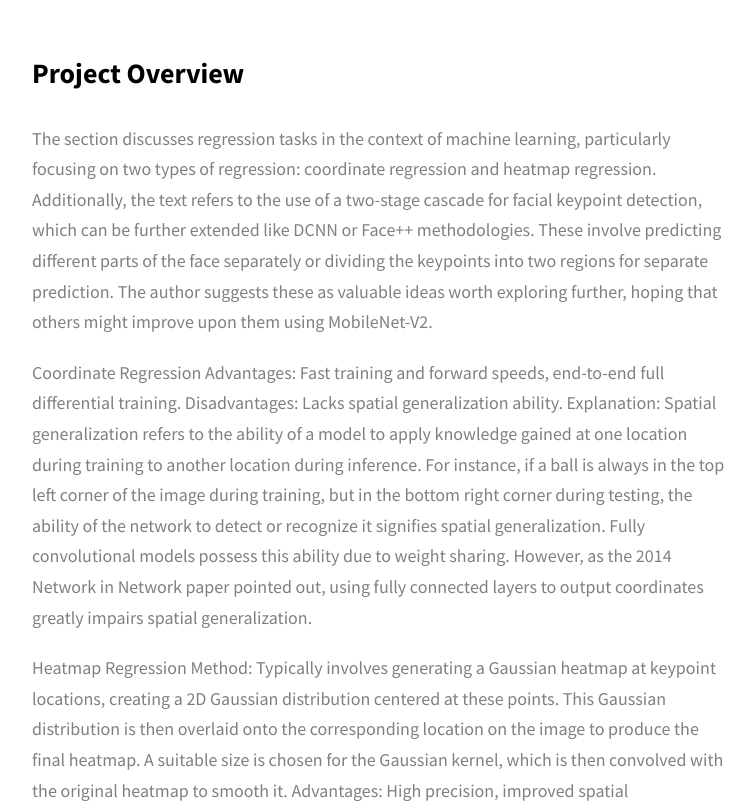
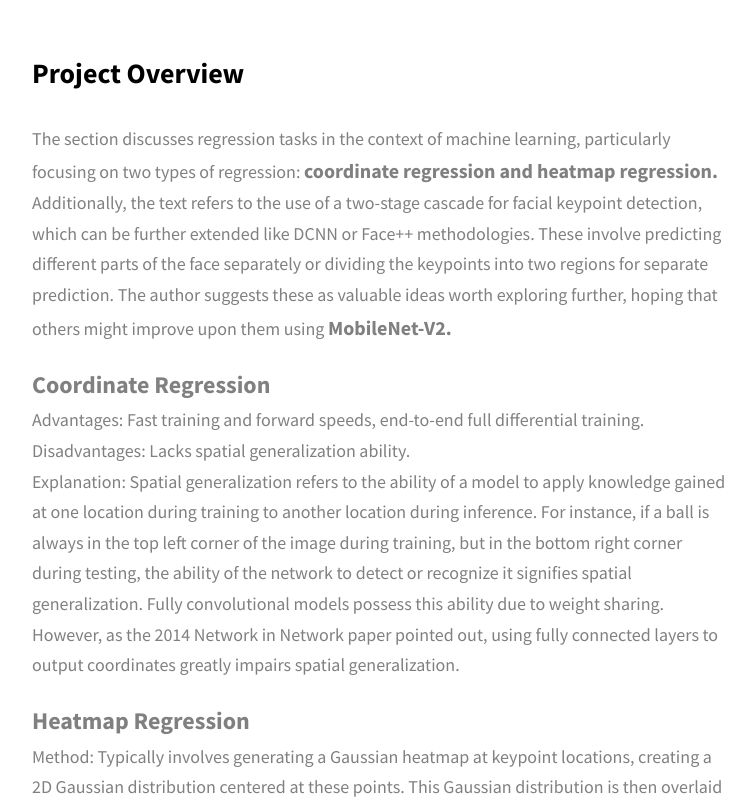
Before and after one commit to MrHappyEnding/MrHappyEnding.github.io, a website: page project-4.html in a window 1280 px wide. Shown: the part 520-1323 px from the top of the page, without its empty margins (258-1013 px from the left). Drawn offline with Linux system fonts and the light colour scheme.

Commit message:
提交信息

```diff
--- a/project-4.html
+++ b/project-4.html
@@ -112,28 +112,57 @@
               <h3 class="project-details__content-title">Project Overview</h3>
               <p class="project-details__desc-para">
                 The section discusses regression tasks in the context of machine learning, particularly
-                focusing on two types of regression: coordinate regression and heatmap regression.
+                focusing on two types of regression: <strong style="font-size: 20px;">coordinate regression and heatmap regression.</strong>
 
-                Additionally, the text refers to the use of a two-stage cascade for facial keypoint detection, which can be further extended like DCNN or Face++ methodologies. These involve predicting different parts of the face separately or dividing the keypoints into two regions for separate prediction. The author suggests these as valuable ideas worth exploring further, hoping that others might improve upon them using MobileNet-V2.
+                Additionally, the text refers to the use of a two-stage cascade for facial keypoint detection,
+                which can be further extended like DCNN or Face++ methodologies. These involve predicting
+                different parts of the face separately or dividing the keypoints into two regions for separate
+                prediction. The author suggests these as valuable ideas worth exploring further, hoping
+                that others might improve upon them using <strong style="font-size: 20px;">MobileNet-V2.</strong>
 
               </p>
               <p class="project-details__desc-para">
-                Coordinate Regression
-                Advantages: Fast training and forward speeds, end-to-end full differential training.
-                Disadvantages: Lacks spatial generalization ability.
-                Explanation: Spatial generalization refers to the ability of a model to apply knowledge gained at one location during training to another location during inference. For instance, if a ball is always in the top left corner of the image during training, but in the bottom right corner during testing, the ability of the network to detect or recognize it signifies spatial generalization. Fully convolutional models possess this ability due to weight sharing. However, as the 2014 Network in Network paper pointed out, using fully connected layers to output coordinates greatly impairs spatial generalization.
+                <strong style="font-size: 24px;">Coordinate Regression</strong><br>
+                Advantages: Fast training and forward speeds, end-to-end full differential training.<br>
+                Disadvantages: Lacks spatial generalization ability.<br>
+                Explanation: Spatial generalization refers to the ability of a model to apply
+                knowledge gained at one location during training to another location during inference.
+                For instance, if a ball is always in the top left corner of the image during training,
+                but in the bottom right corner during testing, the ability of the network to detect
+                or recognize it signifies spatial generalization. Fully convolutional models possess
+                this ability due to weight sharing. However, as the 2014 Network in Network paper
+                pointed out, using fully connected layers to output coordinates greatly impairs spatial
+                generalization.<br>
 
               </p>
               <p class="project-details__desc-para">
-                Heatmap Regression
-                Method: Typically involves generating a Gaussian heatmap at keypoint locations, creating a 2D Gaussian distribution centered at these points. This Gaussian distribution is then overlaid onto the corresponding location on the image to produce the final heatmap. A suitable size is chosen for the Gaussian kernel, which is then convolved with the original heatmap to smooth it.
-                Advantages: High precision, improved spatial generalization ability.
-                Disadvantages: Large output size leads to higher memory usage and slower inference and training speeds; theoretical lower bound of error; mse_loss might cause bias in learned results; not a fully differential model.
-                Issue: Theoretical lower bound of error arises from the resizing process. For instance, if a keypoint at 507x507 in a 512x512 image is downscaled by a factor of 4, even an error-free Gaussian heatmap restoration would result in a maximum error of 3 pixels.
-                The text also discusses the concept of using a regression task for keypoint detection, given that it's not feasible to train on every possible image position. It mentions PIPnet, which adopts ideas from the Yolo series, splitting the center point coordinates into two parts – identifying a broad area first and then refining to the offset. This approach effectively addresses the theoretical error lower bound issue.
+                <strong style="font-size: 24px;">Heatmap Regression</strong><br>
+                Method: Typically involves generating a Gaussian heatmap at keypoint locations,
+                creating a 2D Gaussian distribution centered at these points. This Gaussian
+                distribution is then overlaid onto the corresponding location on the image to
+                produce the final heatmap. A suitable size is chosen for the Gaussian kernel,
+                which is then convolved with the original heatmap to smooth it.<br>
+                Advantages: High precision, improved spatial generalization ability.<br>
+                Disadvantages: Large output size leads to higher memory usage and slower inference
+                and training speeds; theoretical lower bound of error; mse_loss might cause bias
+                in learned results; not a fully differential model.<br>
+                Issue: Theoretical lower bound of error arises from the resizing process.
+                For instance, if a keypoint at 507x507 in a 512x512 image is downscaled by a
+                factor of 4, even an error-free Gaussian heatmap restoration would result in
+                a maximum error of 3 pixels.<br>
+                The text also discusses the concept of using a regression task
+                for keypoint detection, given that it's not feasible to train on every possible
+                image position. It mentions PIPnet, which adopts ideas from the Yolo series,
+                splitting the center point coordinates into two parts – identifying a broad
+                area first and then refining to the offset. This approach effectively addresses
+                the theoretical error lower bound issue.<br>
               </p>
               <p class="project-details__desc-para">
-                Additionally, the text refers to the use of a two-stage cascade for facial keypoint detection, which can be further extended like DCNN or Face++ methodologies. These involve predicting different parts of the face separately or dividing the keypoints into two regions for separate prediction. The author suggests these as valuable ideas worth exploring further, hoping that others might improve upon them using MobileNet-V2.
+                Additionally, the text refers to the use of a two-stage cascade for facial keypoint detection,
+                which can be further extended like DCNN or Face++ methodologies. These involve predicting
+                different parts of the face separately or dividing the keypoints into two regions for separate
+                prediction. The author suggests these as valuable ideas worth exploring further, hoping that
+                others might improve upon them using MobileNet-V2.
               </p>
               <img
               src="./assets/png/eye-tracker-essay1.png"
@@ -141,7 +170,7 @@
               class="project-details__showcase-img"
             />
               <img
-              src="./assets/png/eye-tracker-essay2.png"
+              src="./assets/png/eye-tracker2.png"
               alt="Project Image"
               class="project-details__showcase-img"
             />
```
Also changed, not shown: index.html (+14 -14 lines), project-1.html (+6 -6 lines), project-2.html (+10 -10 lines), project-3.html (+10 -10 lines), project-5.html (+28 -24 lines), README.md (deleted), assets/png/vivo2.jpg (added), 1 other file.
